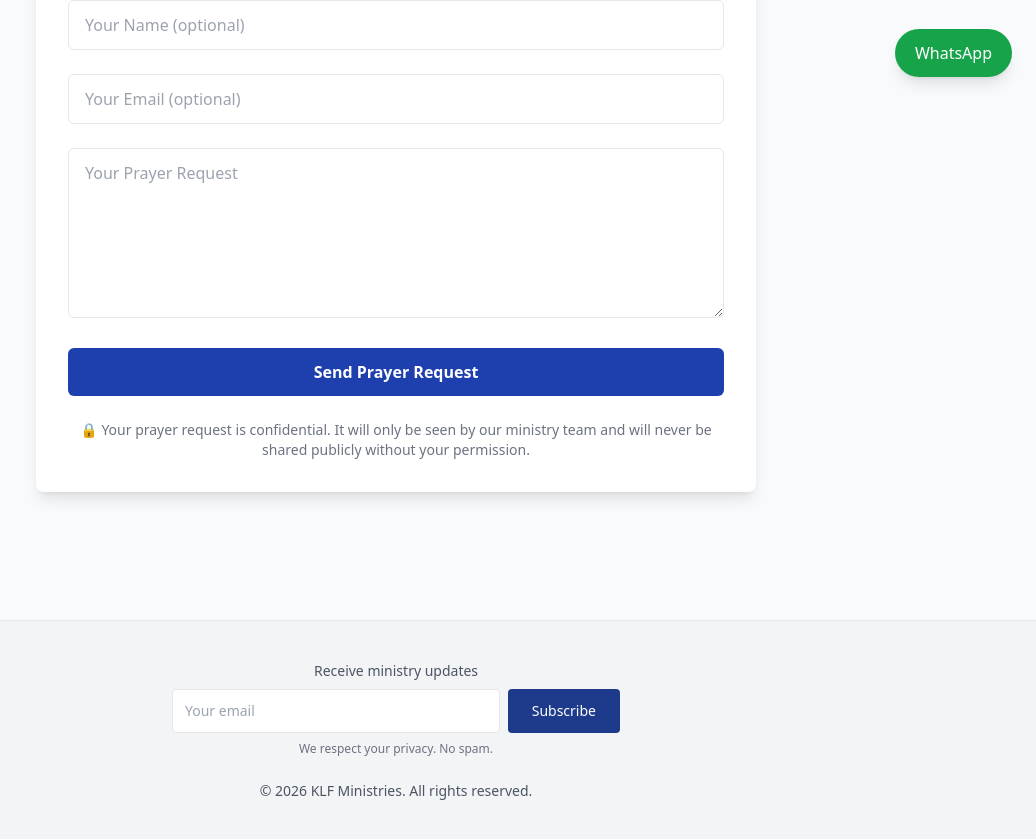
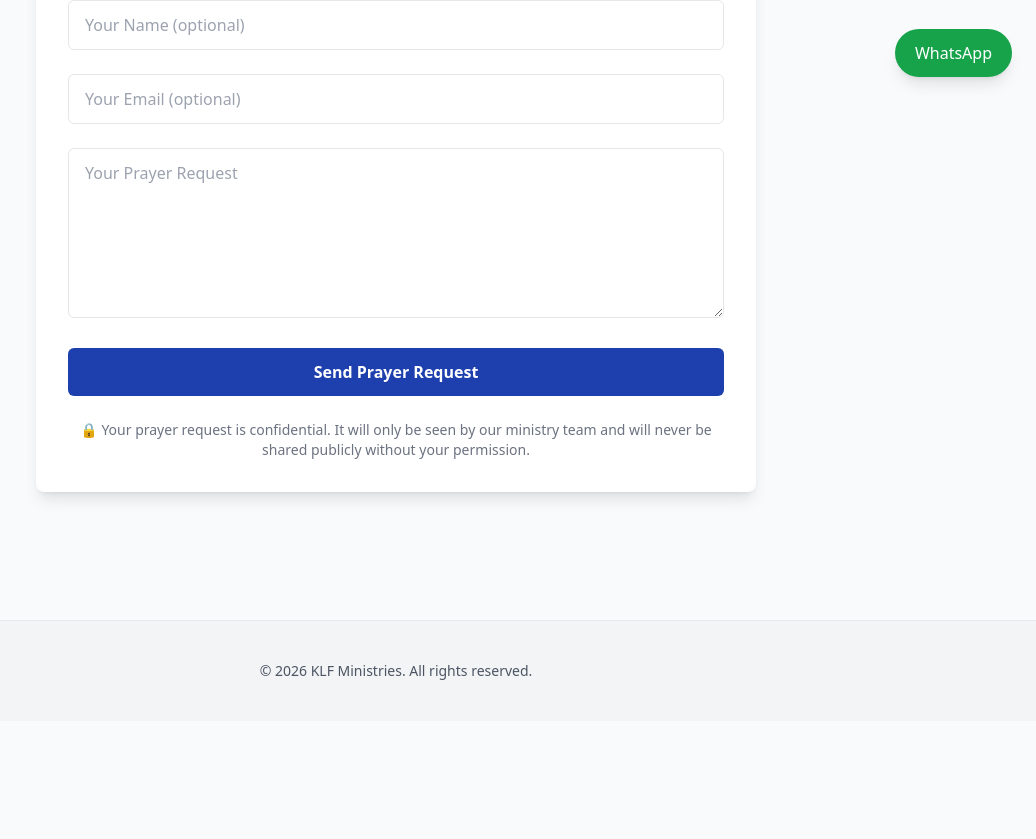
Before and after one commit to klfministries/klf-ministries-website, a Next.js app: page /en/prayer-request in a window 1280 px wide. Shown: the part 699-1538 px from the top of the page, without its empty margins (244-1280 px from the left). After the commit the page ends 1420 px from the top, so only its background shows below. Built offline with nearby package versions, Linux system fonts and the light colour scheme.

Commit message:
Isolate admin routes from public layout to fix click issues

```diff
--- a/app/[lang]/layout.jsx
+++ b/app/[lang]/layout.jsx
@@ -24,25 +24,32 @@ export async function generateMetadata({ params }) {
   return {
     title: seo[lang].title,
     description: seo[lang].description,
-    alternates: {
-      canonical: `/${lang}`,
-      languages: {
-        en: "/en",
-        es: "/es",
-      },
-    },
-    openGraph: {
-      title: seo[lang].title,
-      description: seo[lang].description,
-      locale: lang === "es" ? "es_ES" : "en_US",
-      type: "website",
-    },
   };
 }
 
 export default function LangLayout({ children, params }) {
   const lang = params.lang === "es" ? "es" : "en";
 
+  /**
+   * 🚨 KEY FIX:
+   * Detect admin routes and DO NOT render public layout
+   */
+  const isAdminRoute =
+    children?.props?.segment === "admin" ||
+    children?.props?.segment?.startsWith("admin");
+
+  if (isAdminRoute) {
+    // ADMIN PAGES — NO HEADER / NO NAV / NO FOOTER
+    return (
+      <html lang={lang}>
+        <body className="bg-gray-100 min-h-screen">
+          {children}
+        </body>
+      </html>
+    );
+  }
+
+  // 🌍 PUBLIC SITE
   return (
     <html lang={lang}>
       <body className="bg-gray-50 text-gray-900 flex flex-col min-h-screen">
@@ -65,51 +72,17 @@ export default function LangLayout({ children, params }) {
           <Nav lang={lang} />
         </header>
 
-        {/* PAGE CONTENT (STEP 2 FIX) */}
+        {/* PAGE CONTENT */}
         <main className="flex-grow max-w-7xl mx-auto w-full px-6 py-12">
           {children}
         </main>
 
         {/* FOOTER */}
         <footer className="bg-gray-100 text-center text-sm text-gray-600 py-10 border-t">
-          {/* EMAIL SIGNUP */}
-          <div className="max-w-md mx-auto mb-6">
-            <p className="font-medium mb-2">
-              {lang === "es"
-                ? "Reciba actualizaciones del ministerio"
-                : "Receive ministry updates"}
-            </p>
-
-            <form
-              action="https://formspree.io/f/YOUR_FORM_ID"
-              method="POST"
-              className="flex gap-2 justify-center"
-            >
-              <input
-                type="email"
-                name="email"
-                required
-                placeholder={
-                  lang === "es" ? "Su correo electrónico" : "Your email"
-                }
-                className="flex-1 border px-3 py-2 rounded"
-              />
-              <button type="submit" className="btn-primary">
-                {lang === "es" ? "Suscribirse" : "Subscribe"}
-              </button>
-            </form>
-
-            <p className="text-xs text-gray-500 mt-2">
-              {lang === "es"
-                ? "Respetamos su privacidad. No enviamos spam."
-                : "We respect your privacy. No spam."}
-            </p>
-          </div>
-
           © {new Date().getFullYear()} KLF Ministries. All rights reserved.
         </footer>
 
-        {/* WHATSAPP FLOATING BUTTON */}
+        {/* WHATSAPP */}
         <a
           href="https://wa.me/18768700508"
           target="_blank"
```
